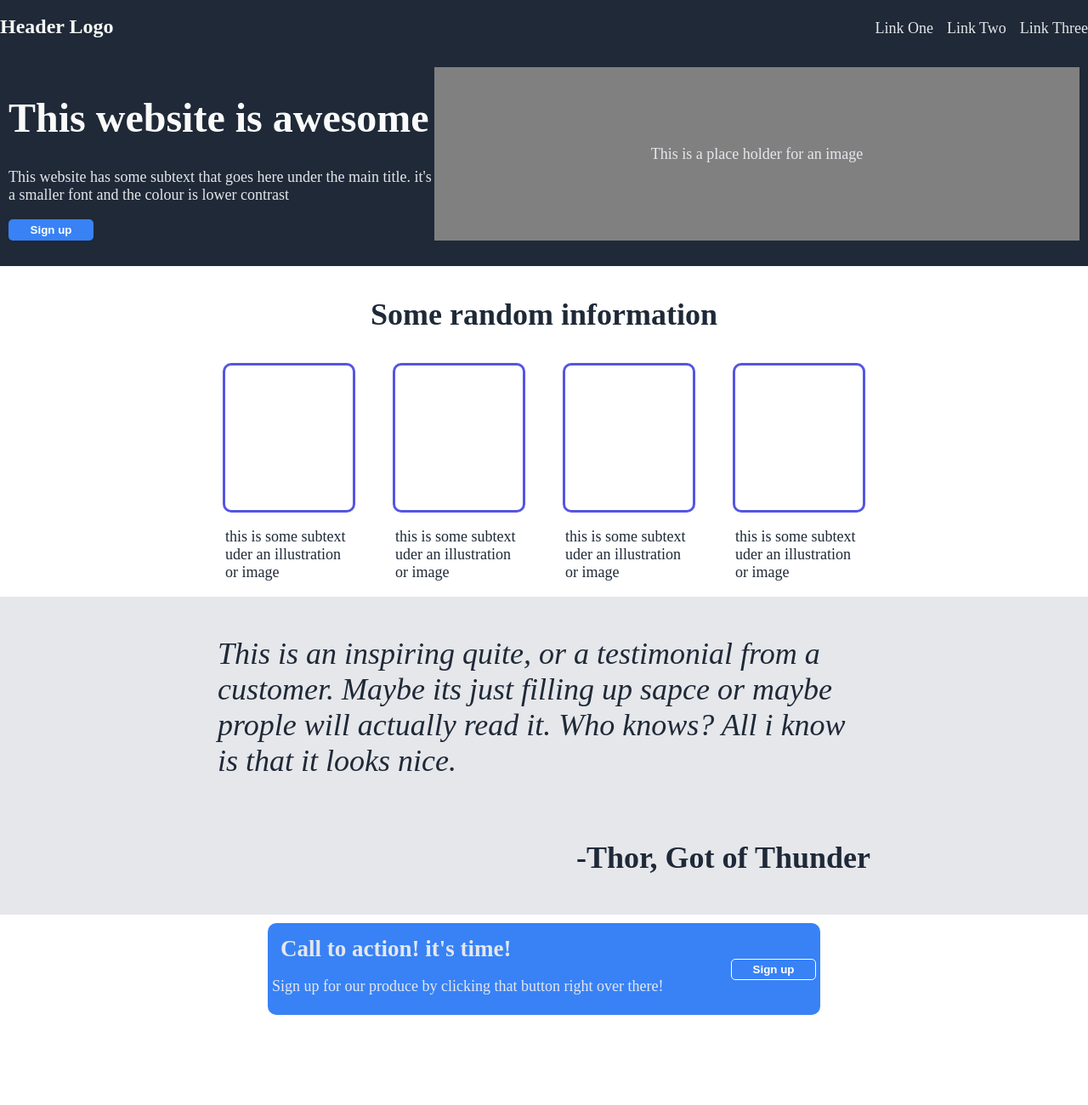
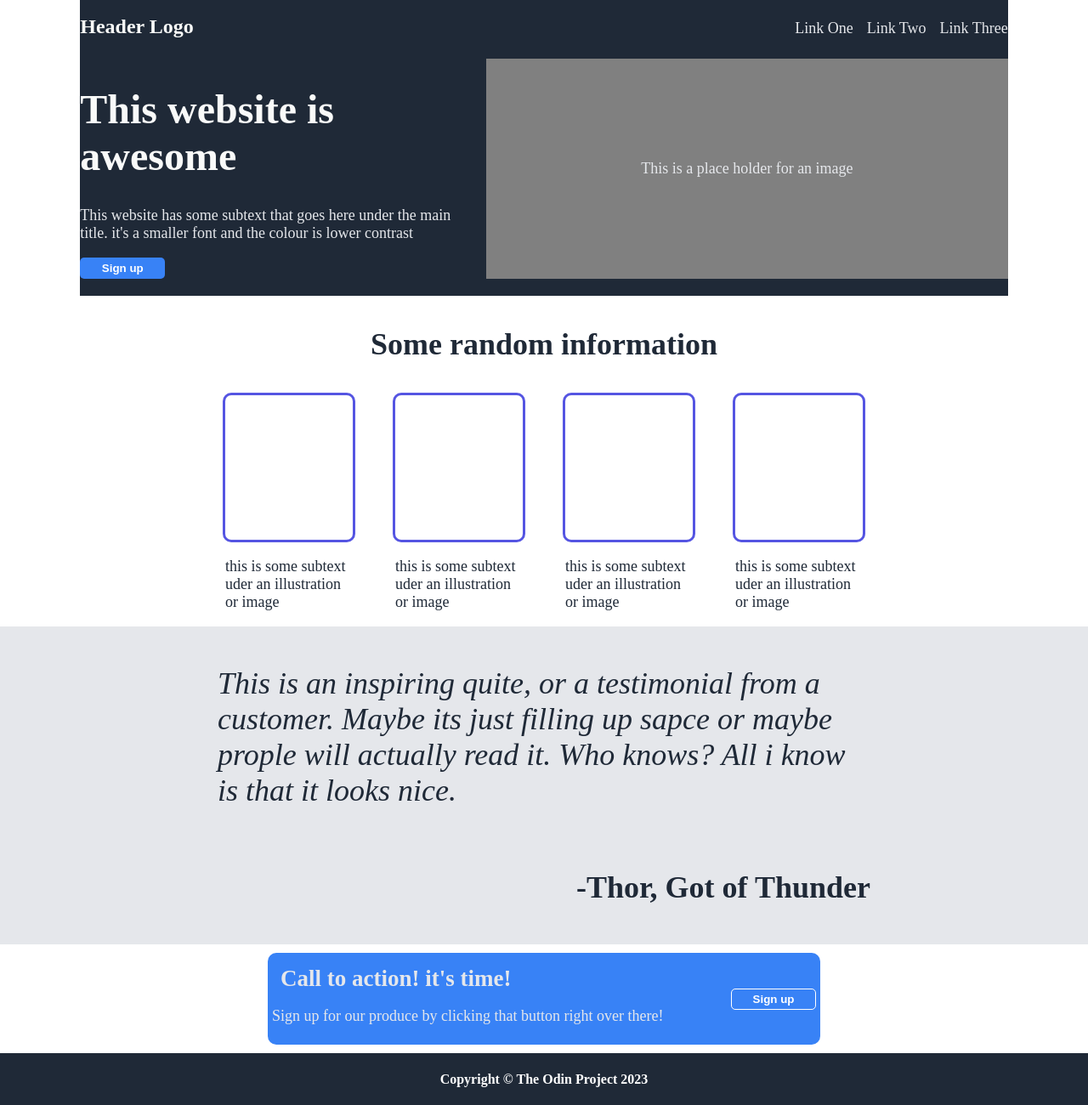
Before and after one commit to Gamesscow/OdinLandingPage, a plain HTML site: page index.html in a window 1280 px wide. Shown: the part 6-1306 px from the top of the page at 85% size. Before the commit the page ends 1210 px from the top, so only its background shows below. Drawn offline with Linux system fonts and the light colour scheme.

Commit message:
Landing page Complete. Still an issue with header but unsure how to fix at the moment will come back and fix when i have more experiance

```diff
--- a/index.html
+++ b/index.html
@@ -62,6 +62,9 @@
             </div>
             <button>Sign up</button>
         </div>
+        <div class="footer">
+            <h4>Copyright © The Odin Project 2023</h4>
+        </div>
     </div>
 
 
--- a/styles.css
+++ b/styles.css
@@ -7,12 +7,13 @@ body{
     flex: 1;
 }
 
-.hero{
+.hero, .footer{
     display: flex;
     color: white;
     flex-direction: column;
     background-color: #1F2937;
-    width: 100%;
+}
+.hero{
     padding-bottom: 20px;
 }
 .header{
@@ -35,11 +36,11 @@ a{
     font-size: 18px;
     font-weight: 100;
 }
-.hero> .content{
+.hero > .content{
     display: flex;
     font-size: 18px;
     color: #E5E7EB;
-    margin: 10px;
+    gap: 10px;
 
 }
 .content > .right{
@@ -142,3 +143,9 @@ h1{
     height: 25px;
     justify-self: flex-end;
 }
+
+.footer{
+ align-items: center;
+ justify-content: center;
+ margin: 0px;
+}
```
